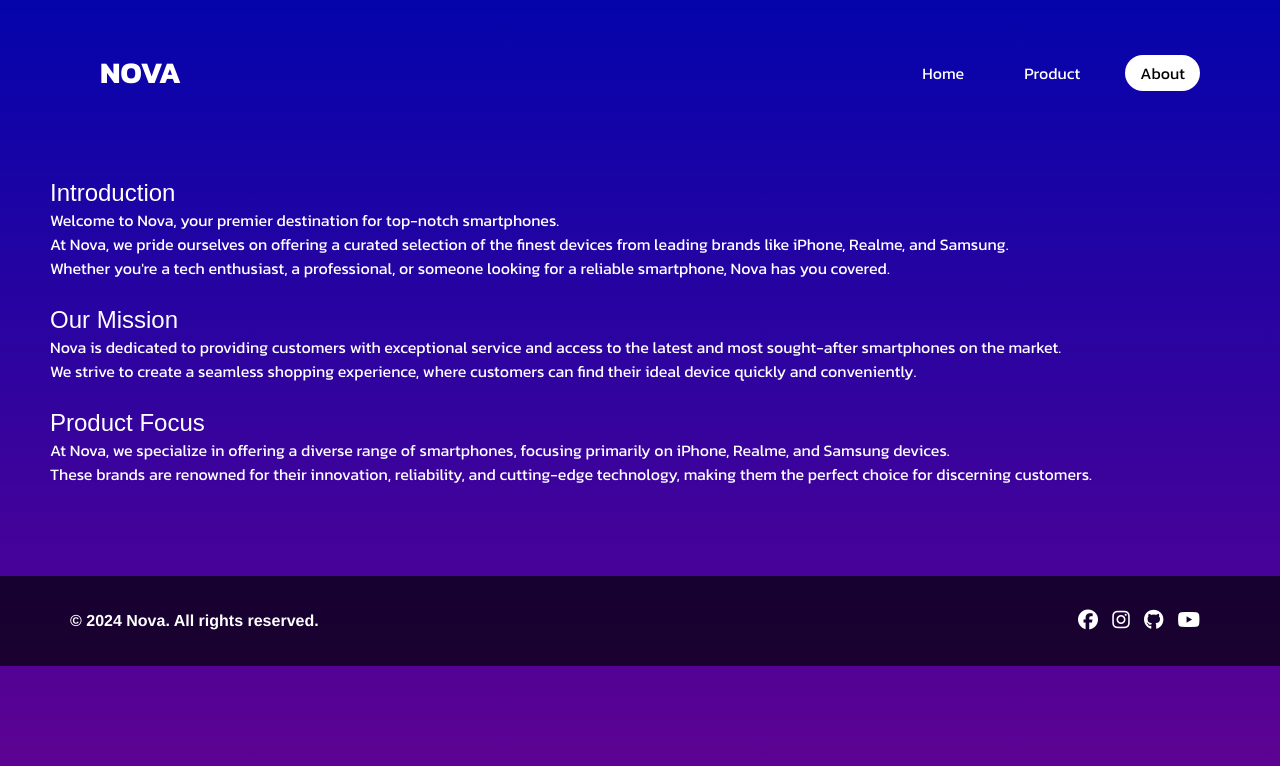
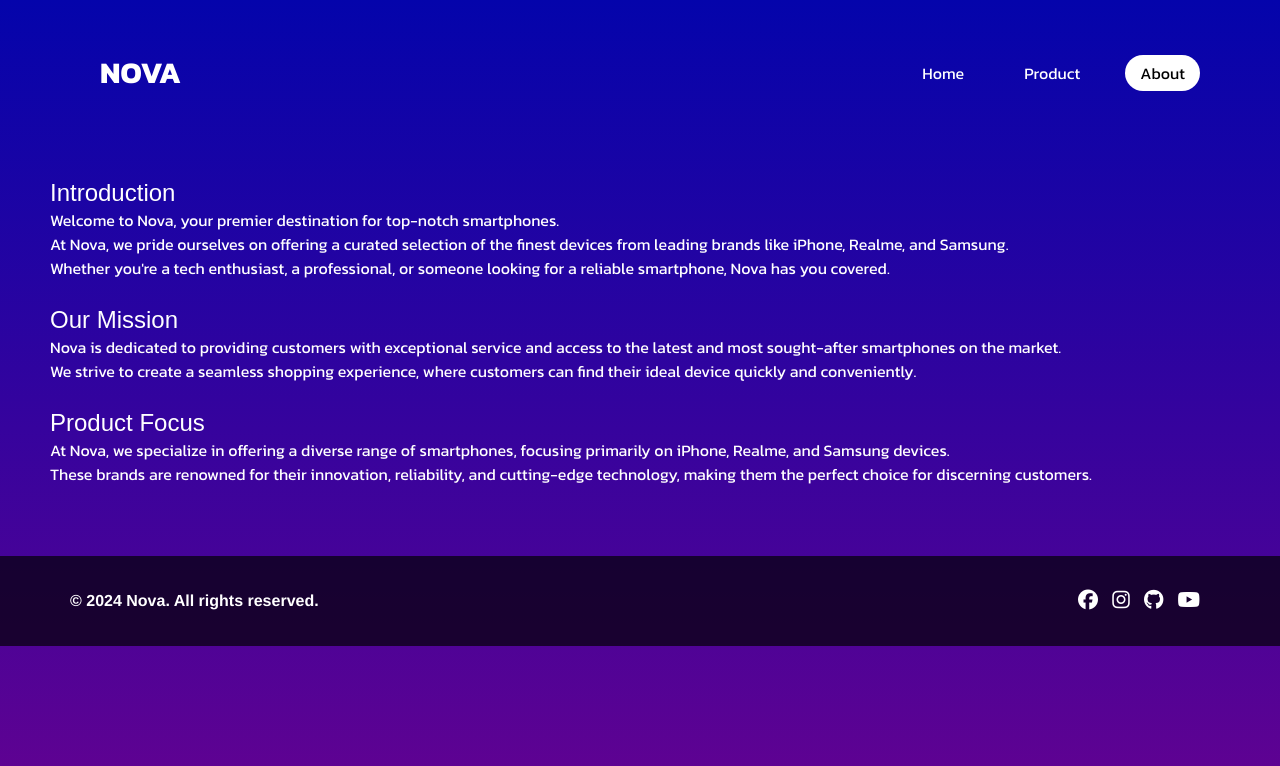
Before and after one commit to FARIXZ/Web-Project, a plain HTML site: page about.html in a window 1280 px wide. Drawn offline with Linux system fonts and the light colour scheme; a script that the page names is missing; a web font is replaced by a local one.

Commit message:
latestestttt

```diff
--- a/about.html
+++ b/about.html
@@ -3,6 +3,7 @@
   <head>
     <meta charset="UTF-8" />
     <link rel="stylesheet" href="./pages/about/about.css" />
+    <link rel="icon" type="image/x-icon" href="./images/favicon.png" />
     <script src="https://kit.fontawesome.com/194f3dbbae.js" crossorigin="anonymous"></script>
     <link rel="preconnect" href="https://fonts.googleapis.com" />
     <link rel="preconnect" href="https://fonts.gstatic.com" crossorigin />
--- a/pages/about/about.css
+++ b/pages/about/about.css
@@ -92,7 +92,7 @@ h2 {
 }
 
 .footer {
-  margin-top: 90px;
+  margin-top: 70px;
   background-color: rgba(0, 0, 0, 0.678);
   padding: 20px;
   height: 50px;
```
Also changed, not shown: main.html (+1 -0 lines), product.html (+1 -0 lines), images/favicon.png (added).
